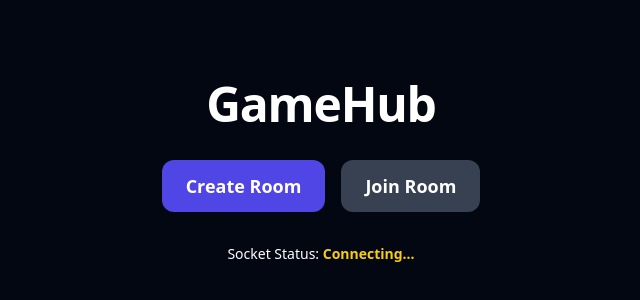
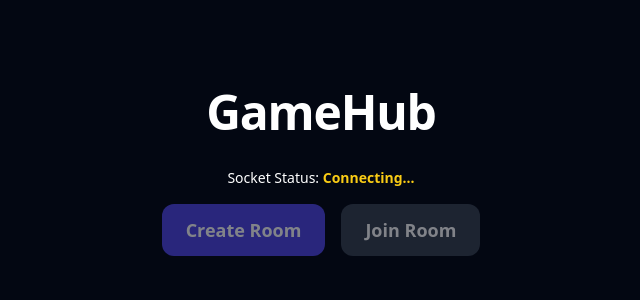
Before and after one commit to AryanMeher0/gamehub, a Next.js app in the folder frontend/: page / in a window 1280 px wide. Shown: the part 228-528 px from the top of the page, without its empty margins (319-959 px from the left). Built offline with nearby package versions, Linux system fonts and the light colour scheme; no server answers.

Commit message:
Room Creation Working

```diff
--- a/frontend/app/page.tsx
+++ b/frontend/app/page.tsx
@@ -4,14 +4,6 @@ export default function Home() {
   return (
     <main className="flex min-h-screen flex-col items-center justify-center gap-8 bg-gray-950 text-white">
       <h1 className="text-5xl font-bold tracking-tight">GameHub</h1>
-      <div className="flex gap-4">
-        <button className="rounded-xl bg-indigo-600 px-6 py-3 text-lg font-semibold hover:bg-indigo-500">
-          Create Room
-        </button>
-        <button className="rounded-xl bg-gray-700 px-6 py-3 text-lg font-semibold hover:bg-gray-600">
-          Join Room
-        </button>
-      </div>
       <SocketStatus />
     </main>
   );
--- a/frontend/components/SocketStatus.tsx
+++ b/frontend/components/SocketStatus.tsx
@@ -1,27 +1,42 @@
 "use client";
 
-import { useEffect, useState } from "react";
+import { useEffect, useRef, useState } from "react";
 import { io, Socket } from "socket.io-client";
 
 type Status = "Connecting..." | "Connected" | "Disconnected";
 
 export default function SocketStatus() {
+  const socketRef = useRef<Socket | null>(null);
   const [status, setStatus] = useState<Status>("Connecting...");
   const [welcome, setWelcome] = useState<string>("");
+  const [roomCode, setRoomCode] = useState<string>("");
+  const [creating, setCreating] = useState<boolean>(false);
 
   useEffect(() => {
     const socket: Socket = io("http://localhost:4000");
+    socketRef.current = socket;
 
     socket.on("connect", () => setStatus("Connected"));
     socket.on("disconnect", () => setStatus("Disconnected"));
     socket.on("server:welcome", (data: { message: string }) =>
       setWelcome(data.message)
     );
+    socket.on("server:room-created", (data: { roomCode: string }) => {
+      setRoomCode(data.roomCode);
+      setCreating(false);
+    });
 
     return () => {
       socket.disconnect();
     };
   }, []);
+
+  function handleCreateRoom() {
+    if (!socketRef.current || creating) return;
+    setCreating(true);
+    setRoomCode("");
+    socketRef.current.emit("client:create-room");
+  }
 
   const statusColor =
     status === "Connected"
@@ -31,12 +46,37 @@ export default function SocketStatus() {
       : "text-yellow-400";
 
   return (
-    <div className="flex flex-col items-center gap-2 text-sm">
+    <div className="flex flex-col items-center gap-4 text-sm">
       <p>
         Socket Status:{" "}
         <span className={`font-semibold ${statusColor}`}>{status}</span>
       </p>
       {welcome && <p className="text-gray-400">{welcome}</p>}
+
+      <div className="flex gap-4">
+        <button
+          onClick={handleCreateRoom}
+          disabled={creating || status !== "Connected"}
+          className="rounded-xl bg-indigo-600 px-6 py-3 text-lg font-semibold hover:bg-indigo-500 disabled:cursor-not-allowed disabled:opacity-50"
+        >
+          {creating ? "Creating..." : "Create Room"}
+        </button>
+        <button
+          disabled
+          className="rounded-xl bg-gray-700 px-6 py-3 text-lg font-semibold opacity-50 cursor-not-allowed"
+        >
+          Join Room
+        </button>
+      </div>
+
+      {roomCode && (
+        <div className="mt-2 rounded-xl border border-indigo-500 bg-gray-900 px-8 py-4 text-center">
+          <p className="text-xs uppercase tracking-widest text-gray-400">Room Code</p>
+          <p className="mt-1 text-3xl font-bold tracking-widest text-indigo-400">
+            {roomCode}
+          </p>
+        </div>
+      )}
     </div>
   );
 }
```
Also changed, not shown: 2 other files (tests, documents, lock files or other folders).
